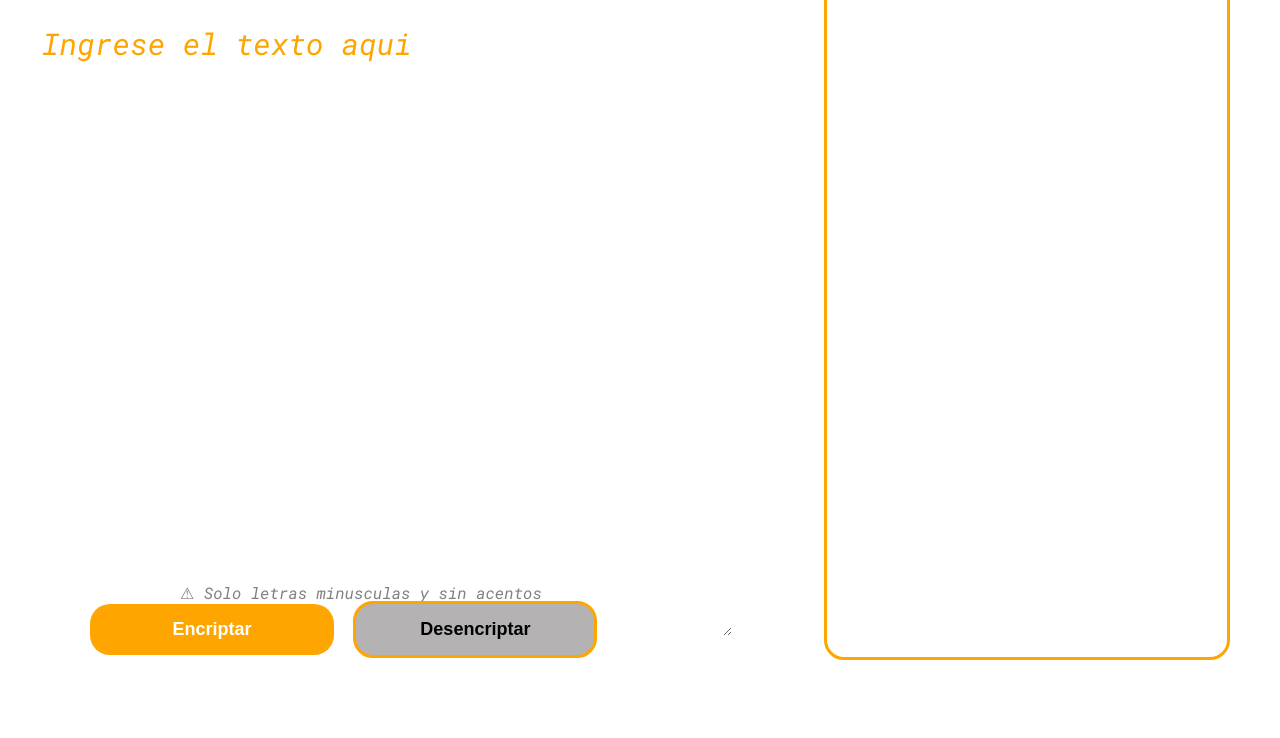
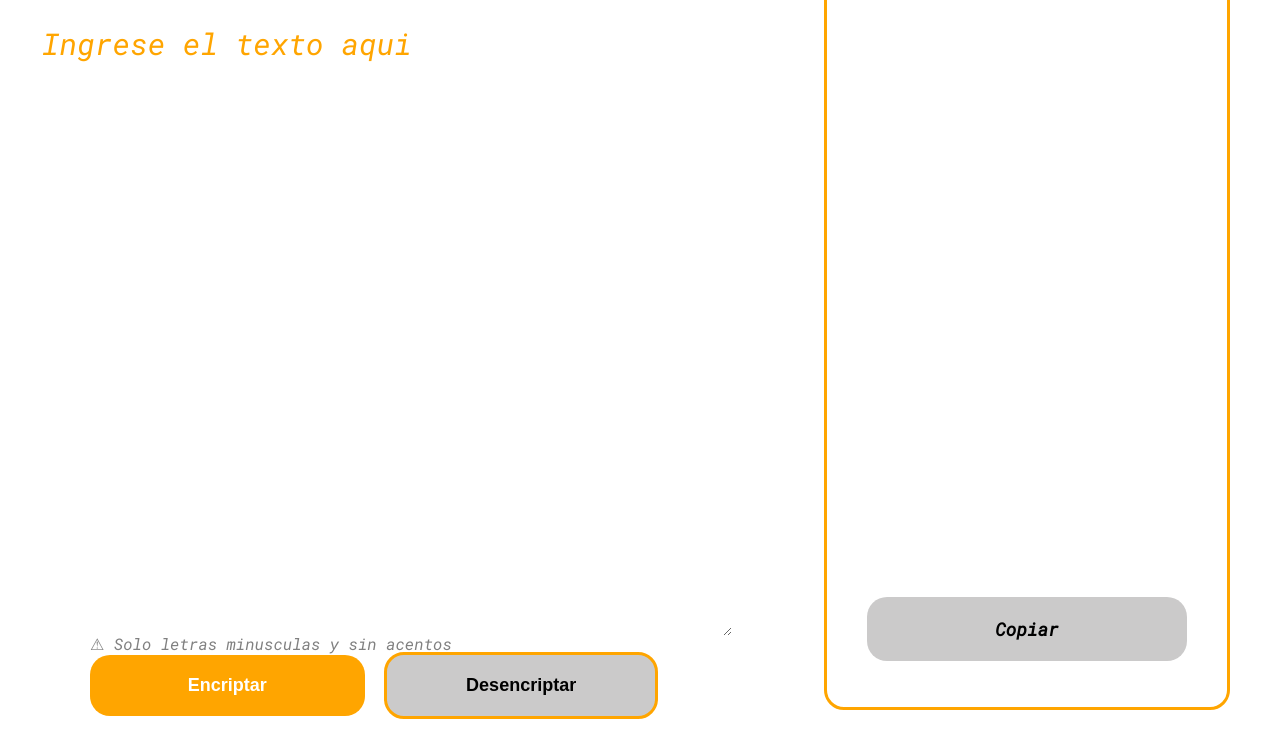
Before and after one commit to Xdsdiaz180X/Proyecto-encriptador, a plain HTML site: page index.html in a window 1280 px wide. Both pictures are taken after a click on the button "Encriptar". Shown: the part 62-800 px from the top of the page. Drawn offline with Linux system fonts and the light colour scheme.

Commit message:
ultimos retoques css y javascript

```diff
--- a/script.js
+++ b/script.js
@@ -26,11 +26,38 @@ function encriptar() {
 function mostrarTextoEncriptado() {
   const textoFinal = textoEncriptacion[textoEncriptacion.length - 1];
   const cajaTexto = document.getElementById("cajaTexto");
-  cajaTexto.innerHTML = textoFinal;
+  cajaTexto.style.fontFamily = "Roboto Mono";
+  cajaTexto.innerHTML = "";
+
+  const parrafo = document.createElement("p");
+  parrafo.innerHTML = textoFinal;
+  cajaTexto.appendChild(parrafo);
+
+  parrafo.style.fontSize = "20px";
+  parrafo.style.color = "darkorange";
+  parrafo.style.padding = "20px";
+  parrafo.style.marginTop = "50px";
 
   const botonCopiar = document.createElement("button");
   botonCopiar.innerHTML = "Copiar";
   cajaTexto.appendChild(botonCopiar);
+
+  botonCopiar.style.backgroundColor = "rgb(203, 202, 202)";
+  botonCopiar.style.fontFamily = "Roboto Mono";
+  (botonCopiar.style.padding = "20px"), "0";
+  botonCopiar.style.width = "80%";
+  botonCopiar.style.fontSize = "18px";
+  botonCopiar.style.fontWeight = "bold";
+  botonCopiar.style.border = "none";
+  botonCopiar.style.borderRadius = "20px";
+  (botonCopiar.style.transition = "1s"), "all";
+  botonCopiar.style.cursor = "pointer";
+  botonCopiar.style.marginTop = "600px";
+
+  botonCopiar.addEventListener("mouseover", function () {
+    this.style.backgroundColor = "darkgrey";
+    this.style.transform = "scale(1.1)";
+  });
 
   botonCopiar.addEventListener("click", (e) => {
     const elementoTemporal = document.createElement("textarea");
@@ -71,21 +98,44 @@ function desencriptar() {
     palabraDesencriptada += letraDesencriptada;
   }
 
-  textoDesencriptacion.push(palabraDesencriptada)
+  textoDesencriptacion.push(palabraDesencriptada);
   console.log(palabraDesencriptada);
   document.querySelector("#formularioTexto").reset();
 
-  mostrarTextoDesencriptado()
+  mostrarTextoDesencriptado();
 }
 
 function mostrarTextoDesencriptado() {
-  const textoFinalDesencriptado = textoDesencriptacion[textoDesencriptacion.length - 1];
+  const textoFinalDesencriptado =
+    textoDesencriptacion[textoDesencriptacion.length - 1];
   const cajaTextoDesencriptada = document.getElementById("cajaTexto");
-  cajaTextoDesencriptada.innerHTML = textoFinalDesencriptado;
+  cajaTextoDesencriptada.style.fontFamily = "Roboto Mono";
+  cajaTextoDesencriptada.innerHTML = "";
+
+  const parrafoDes = document.createElement("p");
+  parrafoDes.innerHTML = textoFinalDesencriptado;
+  cajaTexto.appendChild(parrafoDes);
+
+  parrafoDes.style.fontSize = "20px";
+  parrafoDes.style.color = "darkorange";
+  parrafoDes.style.padding = "20px";
+  parrafoDes.style.marginTop = "50px";
 
   const botonCopiar2 = document.createElement("button");
   botonCopiar2.innerHTML = "Copiar";
   cajaTexto.appendChild(botonCopiar2);
+
+  botonCopiar2.style.backgroundColor = "rgb(203, 202, 202)";
+  botonCopiar2.style.fontFamily = "Roboto Mono";
+  (botonCopiar2.style.padding = "20px"), "0";
+  botonCopiar2.style.width = "80%";
+  botonCopiar2.style.fontSize = "18px";
+  botonCopiar2.style.fontWeight = "bold";
+  botonCopiar2.style.border = "none";
+  botonCopiar2.style.borderRadius = "20px";
+  (botonCopiar2.style.transition = "1s"), "all";
+  botonCopiar2.style.cursor = "pointer";
+  botonCopiar2.style.marginTop = "600px";
 
   botonCopiar2.addEventListener("click", (i) => {
     const elementoTemporal = document.createElement("textarea");
--- a/style.css
+++ b/style.css
@@ -27,7 +27,7 @@ body {
 
 .formulario p {
   color: gray;
-  margin-left: 90px;
+  margin-right: 100px;
   margin-top: auto;
 }
 
@@ -54,12 +54,13 @@ textarea::placeholder {
 
 #espacioBotones {
   margin-left: 90px;
-  margin-top: 9px;
+  margin-top: 60px;
 }
 
+
 .Encriptar {
-  width: 40%;
-  padding: 15px 0;
+  width: 45%;
+  padding: 20px 0;
   font-size: 18px;
   font-weight: bold;
   color: white;
@@ -77,12 +78,12 @@ textarea::placeholder {
 }
 
 .Desencriptar {
-  width: 40%;
-  padding: 15px 0;
+  width: 45%;
+  padding: 20px 0;
   font-size: 18px;
   font-weight: bold;
   color: black;
-  background-color: rgb(180, 178, 178);
+  background-color: rgb(203, 202, 202);
   border: solid 3px orange;
   border-radius: 20px;
   transition: 1s all;
@@ -97,7 +98,7 @@ textarea::placeholder {
 #cajaTexto {
   border-radius: 20px;
   width: 400px;
-  height: 750px;
+  height: 800px;
   border: solid 3px orange;
   text-align: center;
   margin-right: 50px;
@@ -105,7 +106,7 @@ textarea::placeholder {
 }
 
 #cajaTexto img {
-  margin-top: 100px;
+  margin-top: 58px;
   margin-left: 50px;
   width: 300px;
   height: 550px;
```
